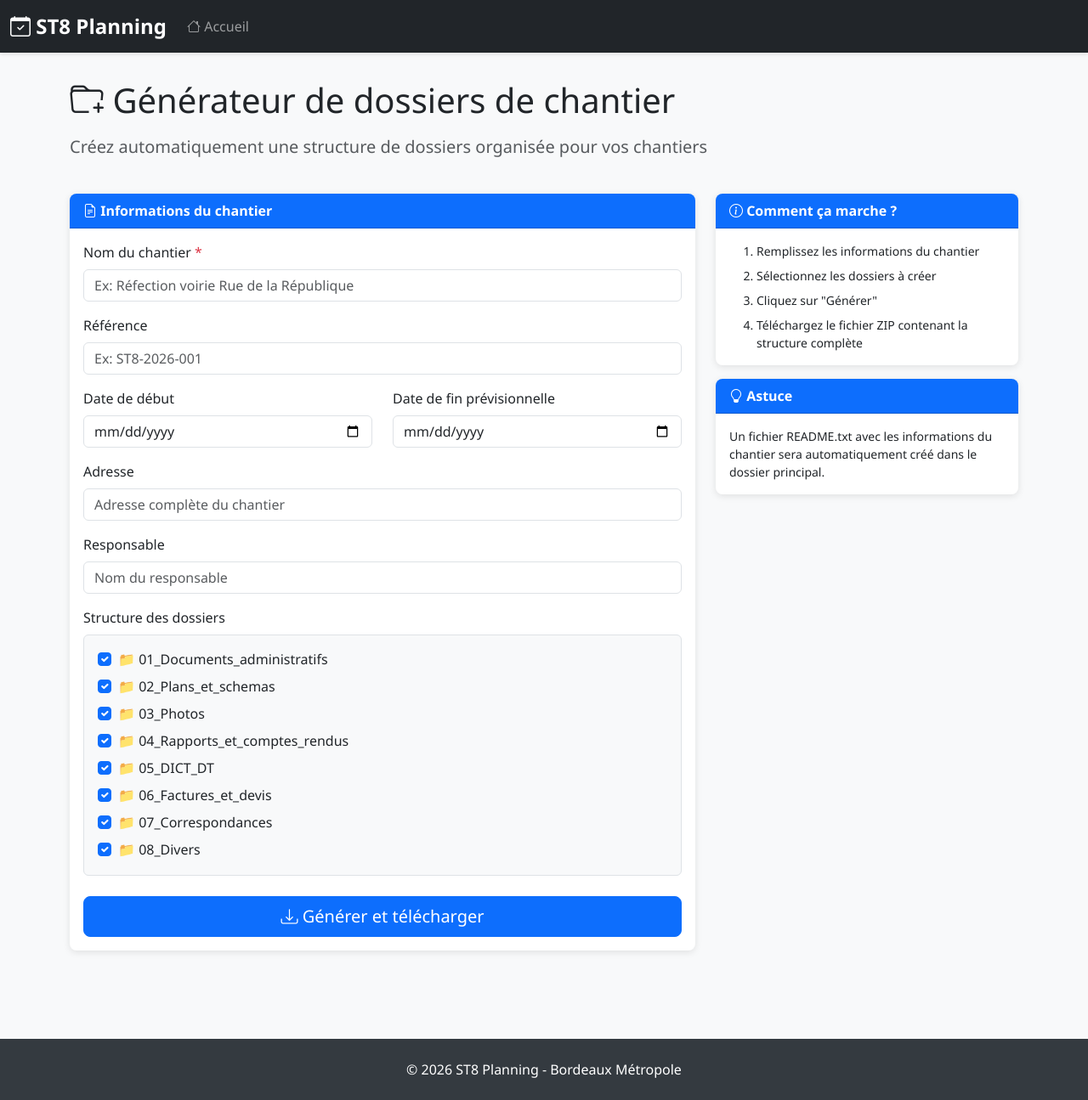
After one commit to lamiedepain/ST8, a Flask app: template templates/generator.html in a window 1280 px wide. The commit adds this page. Shown: the whole page at 85% size. Run offline with Flask 3, Linux system fonts and the light colour scheme; the template is opened without the code that fills it, so the values that code supplies are empty.

Commit message:
Remplacement onglet Équipes par Générateur de dossiers de chantier

```diff
--- a/app.py
+++ b/app.py
@@ -66,6 +66,11 @@ def index():
 def planning_page():
     """Page de planification"""
     return render_template('planning.html')
+
+@app.route('/generator')
+def generator_page():
+    """Page générateur de dossiers"""
+    return render_template('generator.html')
 
 @app.route('/agents')
 def agents_page():
--- /dev/null
+++ b/templates/generator.html
@@ -0,0 +1,216 @@
+{% extends "base.html" %}
+
+{% block title %}Générateur de dossiers - ST8 Planning{% endblock %}
+
+{% block content %}
+<div class="container">
+    <div class="row mb-4">
+        <div class="col-12">
+            <h1 class="mb-3">
+                <i class="bi bi-folder-plus"></i> Générateur de dossiers de chantier
+            </h1>
+            <p class="lead text-muted">
+                Créez automatiquement une structure de dossiers organisée pour vos chantiers
+            </p>
+        </div>
+    </div>
+
+    <div class="row">
+        <div class="col-lg-8">
+            <div class="card">
+                <div class="card-header">
+                    <i class="bi bi-file-earmark-text"></i> Informations du chantier
+                </div>
+                <div class="card-body">
+                    <form id="generatorForm">
+                        <div class="mb-3">
+                            <label for="chantierNom" class="form-label">Nom du chantier <span class="text-danger">*</span></label>
+                            <input type="text" class="form-control" id="chantierNom" placeholder="Ex: Réfection voirie Rue de la République" required>
+                        </div>
+
+                        <div class="mb-3">
+                            <label for="chantierRef" class="form-label">Référence</label>
+                            <input type="text" class="form-control" id="chantierRef" placeholder="Ex: ST8-2026-001">
+                        </div>
+
+                        <div class="row">
+                            <div class="col-md-6 mb-3">
+                                <label for="chantierDateDebut" class="form-label">Date de début</label>
+                                <input type="date" class="form-control" id="chantierDateDebut">
+                            </div>
+                            <div class="col-md-6 mb-3">
+                                <label for="chantierDateFin" class="form-label">Date de fin prévisionnelle</label>
+                                <input type="date" class="form-control" id="chantierDateFin">
+                            </div>
+                        </div>
+
+                        <div class="mb-3">
+                            <label for="chantierAdresse" class="form-label">Adresse</label>
+                            <input type="text" class="form-control" id="chantierAdresse" placeholder="Adresse complète du chantier">
+                        </div>
+
+                        <div class="mb-3">
+                            <label for="chantierResponsable" class="form-label">Responsable</label>
+                            <input type="text" class="form-control" id="chantierResponsable" placeholder="Nom du responsable">
+                        </div>
+
+                        <div class="mb-4">
+                            <label class="form-label">Structure des dossiers</label>
+                            <div class="border rounded p-3 bg-light">
+                                <div class="form-check mb-2">
+                                    <input class="form-check-input" type="checkbox" id="folder1" checked>
+                                    <label class="form-check-label" for="folder1">
+                                        📁 01_Documents_administratifs
+                                    </label>
+                                </div>
+                                <div class="form-check mb-2">
+                                    <input class="form-check-input" type="checkbox" id="folder2" checked>
+                                    <label class="form-check-label" for="folder2">
+                                        📁 02_Plans_et_schemas
+                                    </label>
+                                </div>
+                                <div class="form-check mb-2">
+                                    <input class="form-check-input" type="checkbox" id="folder3" checked>
+                                    <label class="form-check-label" for="folder3">
+                                        📁 03_Photos
+                                    </label>
+                                </div>
+                                <div class="form-check mb-2">
+                                    <input class="form-check-input" type="checkbox" id="folder4" checked>
+                                    <label class="form-check-label" for="folder4">
+                                        📁 04_Rapports_et_comptes_rendus
+                                    </label>
+                                </div>
+                                <div class="form-check mb-2">
+                                    <input class="form-check-input" type="checkbox" id="folder5" checked>
+                                    <label class="form-check-label" for="folder5">
+                                        📁 05_DICT_DT
+                                    </label>
+                                </div>
+                                <div class="form-check mb-2">
+                                    <input class="form-check-input" type="checkbox" id="folder6" checked>
+                                    <label class="form-check-label" for="folder6">
+                                        📁 06_Factures_et_devis
+                                    </label>
+                                </div>
+                                <div class="form-check mb-2">
+                                    <input class="form-check-input" type="checkbox" id="folder7" checked>
+                                    <label class="form-check-label" for="folder7">
+                                        📁 07_Correspondances
+                                    </label>
+                                </div>
+                                <div class="form-check">
+                                    <input class="form-check-input" type="checkbox" id="folder8" checked>
+                                    <label class="form-check-label" for="folder8">
+                                        📁 08_Divers
+                                    </label>
+                                </div>
+                            </div>
+                        </div>
+
+                        <div class="d-grid gap-2">
+                            <button type="submit" class="btn btn-primary btn-lg">
+                                <i class="bi bi-download"></i> Générer et télécharger
+                            </button>
+                        </div>
+                    </form>
+                </div>
+            </div>
+        </div>
+
+        <div class="col-lg-4">
+            <div class="card mb-3">
+                <div class="card-header">
+                    <i class="bi bi-info-circle"></i> Comment ça marche ?
+                </div>
+                <div class="card-body">
+                    <ol class="small mb-0">
+                        <li class="mb-2">Remplissez les informations du chantier</li>
+                        <li class="mb-2">Sélectionnez les dossiers à créer</li>
+                        <li class="mb-2">Cliquez sur "Générer"</li>
+                        <li>Téléchargez le fichier ZIP contenant la structure complète</li>
+                    </ol>
+                </div>
+            </div>
+
+            <div class="card">
+                <div class="card-header">
+                    <i class="bi bi-lightbulb"></i> Astuce
+                </div>
+                <div class="card-body">
+                    <p class="small mb-0">
+                        Un fichier README.txt avec les informations du chantier sera automatiquement créé dans le dossier principal.
+                    </p>
+                </div>
+            </div>
+        </div>
+    </div>
+</div>
+{% endblock %}
+
+{% block extra_js %}
+<script src="https://cdnjs.cloudflare.com/ajax/libs/jszip/3.10.1/jszip.min.js"></script>
+<script>
+    $('#generatorForm').submit(function(e) {
+        e.preventDefault();
+
+        const nom = $('#chantierNom').val();
+        const ref = $('#chantierRef').val();
+        const dateDebut = $('#chantierDateDebut').val();
+        const dateFin = $('#chantierDateFin').val();
+        const adresse = $('#chantierAdresse').val();
+        const responsable = $('#chantierResponsable').val();
+
+        if (!nom) {
+            showAlert('danger', 'Le nom du chantier est obligatoire');
+            return;
+        }
+
+        // Créer le ZIP
+        const zip = new JSZip();
+
+        // Nom du dossier principal (sanitize)
+        const folderName = nom.replace(/[^a-z0-9]/gi, '_').replace(/_+/g, '_');
+
+        // Créer le README
+        let readme = `CHANTIER: ${nom}\n`;
+        readme += `${'='.repeat(50)}\n\n`;
+        if (ref) readme += `Référence: ${ref}\n`;
+        if (dateDebut) readme += `Date de début: ${dateDebut}\n`;
+        if (dateFin) readme += `Date de fin: ${dateFin}\n`;
+        if (adresse) readme += `Adresse: ${adresse}\n`;
+        if (responsable) readme += `Responsable: ${responsable}\n`;
+        readme += `\nGénéré le: ${new Date().toLocaleString('fr-FR')}\n`;
+
+        zip.file(`${folderName}/README.txt`, readme);
+
+        // Ajouter les dossiers sélectionnés
+        const folders = [
+            { id: 'folder1', name: '01_Documents_administratifs' },
+            { id: 'folder2', name: '02_Plans_et_schemas' },
+            { id: 'folder3', name: '03_Photos' },
+            { id: 'folder4', name: '04_Rapports_et_comptes_rendus' },
+            { id: 'folder5', name: '05_DICT_DT' },
+            { id: 'folder6', name: '06_Factures_et_devis' },
+            { id: 'folder7', name: '07_Correspondances' },
+            { id: 'folder8', name: '08_Divers' }
+        ];
+
+        folders.forEach(folder => {
+            if ($(`#${folder.id}`).is(':checked')) {
+                zip.file(`${folderName}/${folder.name}/.gitkeep`, '');
+            }
+        });
+
+        // Générer et télécharger
+        zip.generateAsync({type: 'blob'}).then(function(content) {
+            const link = document.createElement('a');
+            link.href = URL.createObjectURL(content);
+            link.download = `${folderName}.zip`;
+            link.click();
+
+            showAlert('success', 'Dossier généré avec succès !');
+        });
+    });
+</script>
+{% endblock %}
```
Also changed, not shown: templates/index.html (+8 -8 lines).
